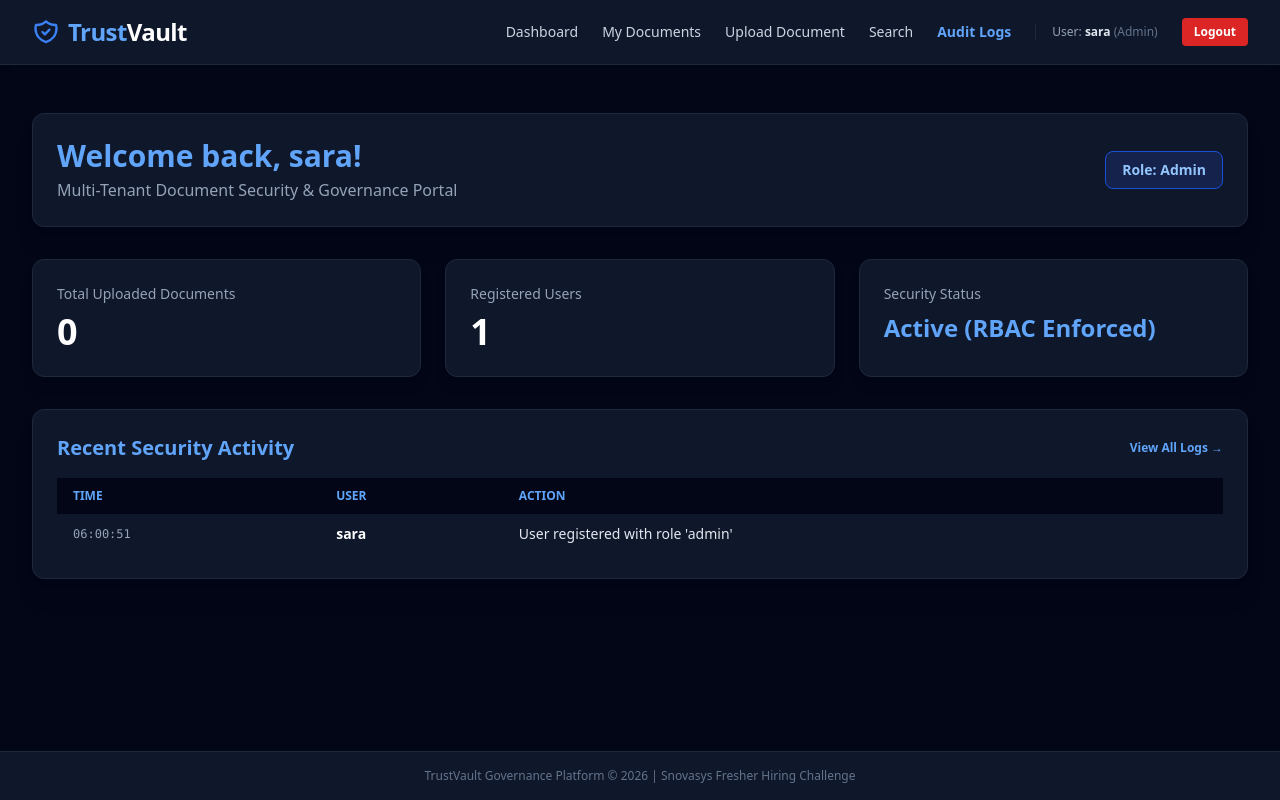
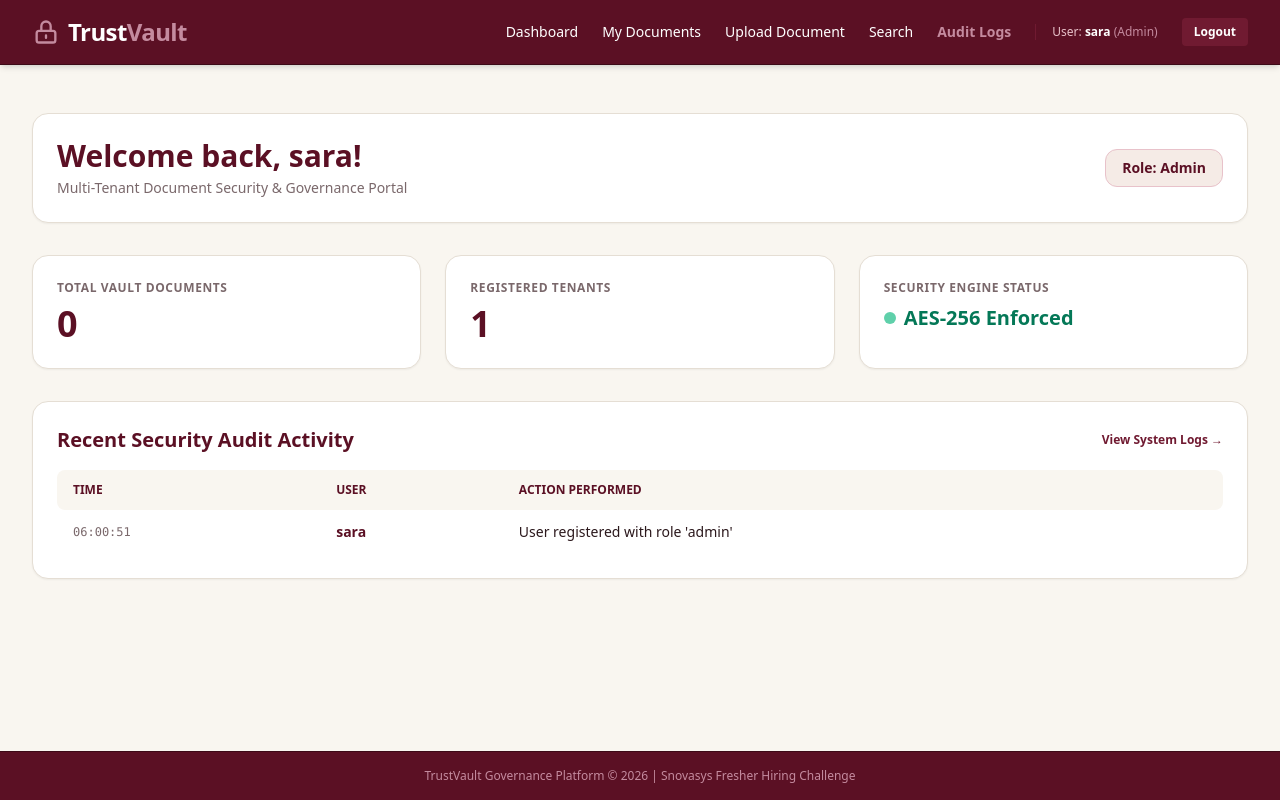
Before and after one commit to JanapatiDivyaSaranya/TrustVault, a Flask app: page /dashboard in a window 1280 px wide. Run offline with Flask 3, Linux system fonts and the light colour scheme; a user stored in the database is signed in; some libraries are stand-ins or nearby versions.

Commit message:
Update Flask application templates to Warm Neutral & Burgundy theme

```diff
--- a/templates/base.html
+++ b/templates/base.html
@@ -3,42 +3,46 @@
 <head>
     <meta charset="UTF-8">
     <meta name="viewport" content="width=device-width, initial-scale=1.0">
-    <title>{% block title %}TrustVault{% endblock %}</title>
+    <title>{% block title %}TrustVault Security Portal{% endblock %}</title>
     <!-- Tailwind CSS CDN -->
     <script src="https://cdn.tailwindcss.com"></script>
+    <link href="https://fonts.googleapis.com/css2?family=Plus+Jakarta+Sans:wght@300;400;500;600;700&display=swap" rel="stylesheet">
+    <style>
+        body { font-family: 'Plus Jakarta Sans', sans-serif; }
+    </style>
 </head>
-<body class="bg-slate-950 text-slate-100 min-h-screen flex flex-col font-sans">
+<body class="bg-[#F9F6F0] text-[#2B181C] min-h-screen flex flex-col font-sans">
 
-    <!-- Top Navigation Bar -->
-    <nav class="bg-slate-900 border-b border-slate-800 sticky top-0 z-50 shadow-md">
+    <!-- Navbar -->
+    <nav class="bg-[#5B1024] text-white border-b border-[#3D0A17] sticky top-0 z-50 shadow-md">
         <div class="max-w-7xl mx-auto px-4 sm:px-6 lg:px-8">
             <div class="flex items-center justify-between h-16">
                 <!-- Brand Logo -->
                 <div class="flex items-center space-x-3">
-                    <a href="{{ url_for('dashboard') }}" class="text-2xl font-bold tracking-tight text-blue-400 hover:text-blue-300 transition flex items-center gap-2">
-                        <svg class="w-7 h-7 text-blue-500" fill="none" stroke="currentColor" viewBox="0 0 24 24">
-                            <path stroke-linecap="round" stroke-linejoin="round" stroke-width="2" d="M9 12l2 2 4-4m5.618-4.016A11.955 11.955 0 0112 2.944a11.955 11.955 0 01-8.618 3.04A12.02 12.02 0 003 9c0 5.591 3.824 10.29 9 11.622 5.176-1.332 9-6.03 9-11.622 0-1.042-.133-2.052-.382-3.016z"></path>
+                    <a href="{{ url_for('dashboard') }}" class="text-2xl font-bold tracking-tight text-white hover:text-[#E8C2CA] transition flex items-center gap-2">
+                        <svg class="w-7 h-7 text-[#C48B9F]" fill="none" stroke="currentColor" viewBox="0 0 24 24">
+                            <path stroke-linecap="round" stroke-linejoin="round" stroke-width="2" d="M12 15v2m-6 4h12a2 2 0 002-2v-6a2 2 0 00-2-2H6a2 2 0 00-2 2v6a2 2 0 002 2zm10-10V7a4 4 0 00-8 0v4h8z"></path>
                         </svg>
-                        <span>Trust<span class="text-white">Vault</span></span>
+                        <span>Trust<span class="text-[#C48B9F]">Vault</span></span>
                     </a>
                 </div>
 
                 <!-- Nav Links -->
                 {% if current_user.is_authenticated %}
                 <div class="flex items-center space-x-6">
-                    <a href="{{ url_for('dashboard') }}" class="text-sm font-medium text-slate-300 hover:text-blue-400 transition">Dashboard</a>
-                    <a href="{{ url_for('my_documents') }}" class="text-sm font-medium text-slate-300 hover:text-blue-400 transition">My Documents</a>
-                    <a href="{{ url_for('upload_file') }}" class="text-sm font-medium text-slate-300 hover:text-blue-400 transition">Upload Document</a>
-                    <a href="{{ url_for('search_documents') }}" class="text-sm font-medium text-slate-300 hover:text-blue-400 transition">Search</a>
+                    <a href="{{ url_for('dashboard') }}" class="text-sm font-medium hover:text-[#C48B9F] transition">Dashboard</a>
+                    <a href="{{ url_for('my_documents') }}" class="text-sm font-medium hover:text-[#C48B9F] transition">My Documents</a>
+                    <a href="{{ url_for('upload_file') }}" class="text-sm font-medium hover:text-[#C48B9F] transition">Upload Document</a>
+                    <a href="{{ url_for('search_documents') }}" class="text-sm font-medium hover:text-[#C48B9F] transition">Search</a>
                     {% if current_user.role == 'admin' %}
-                    <a href="{{ url_for('audit_logs') }}" class="text-sm font-semibold text-blue-400 hover:text-blue-300 transition">Audit Logs</a>
+                    <a href="{{ url_for('audit_logs') }}" class="text-sm font-semibold text-[#C48B9F] hover:text-white transition">Audit Logs</a>
                     {% endif %}
 
-                    <span class="text-xs text-slate-400 border-l border-slate-800 pl-4">
-                        User: <strong class="text-slate-200">{{ current_user.username }}</strong>
-                        <span class="text-slate-500">({{ current_user.role|capitalize }})</span>
+                    <span class="text-xs text-[#E8C2CA] border-l border-[#701A31] pl-4">
+                        User: <strong class="text-white">{{ current_user.username }}</strong>
+                        <span class="text-[#C48B9F]">({{ current_user.role|capitalize }})</span>
                     </span>
-                    <a href="{{ url_for('logout') }}" class="bg-red-600 hover:bg-red-500 text-white text-xs font-semibold px-3 py-1.5 rounded transition">Logout</a>
+                    <a href="{{ url_for('logout') }}" class="bg-[#701A31] hover:bg-[#83223A] text-white text-xs font-semibold px-3 py-1.5 rounded transition">Logout</a>
                 </div>
                 {% endif %}
             </div>
@@ -50,7 +54,7 @@
         {% with messages = get_flashed_messages(with_categories=true) %}
             {% if messages %}
                 {% for category, message in messages %}
-                    <div class="p-4 rounded-lg text-sm font-medium mb-4 border {% if category == 'error' %}bg-red-950/80 border-red-800 text-red-200{% else %}bg-blue-950/80 border-blue-800 text-blue-200{% endif %}">
+                    <div class="p-4 rounded-lg text-sm font-medium mb-4 border {% if category == 'error' %}bg-red-50 border-red-200 text-red-800{% else %}bg-emerald-50 border-emerald-200 text-emerald-800{% endif %} shadow-sm">
                         {{ message }}
                     </div>
                 {% endfor %}
@@ -64,7 +68,7 @@
     </main>
 
     <!-- Footer -->
-    <footer class="bg-slate-900 border-t border-slate-800 py-4 text-center text-xs text-slate-500">
+    <footer class="bg-[#5B1024] border-t border-[#3D0A17] py-4 text-center text-xs text-[#C48B9F]">
         TrustVault Governance Platform &copy; 2026 | Snovasys Fresher Hiring Challenge
     </footer>
 
--- a/templates/dashboard.html
+++ b/templates/dashboard.html
@@ -4,54 +4,58 @@
 
 {% block content %}
 <div class="space-y-8">
-    <div class="bg-slate-900 p-6 rounded-xl border border-slate-800 shadow-xl flex justify-between items-center">
+    <div class="bg-white p-6 rounded-2xl border border-[#E5DED4] shadow-sm flex justify-between items-center">
         <div>
-            <h1 class="text-3xl font-bold text-blue-400">Welcome back, {{ current_user.username }}!</h1>
-            <p class="text-slate-400 mt-1">Multi-Tenant Document Security & Governance Portal</p>
+            <h1 class="text-3xl font-bold text-[#5B1024]">Welcome back, {{ current_user.username }}!</h1>
+            <p class="text-[#7A686B] mt-1 text-sm">Multi-Tenant Document Security & Governance Portal</p>
         </div>
-        <span class="px-4 py-2 bg-blue-950/80 border border-blue-700 text-blue-300 font-semibold rounded-lg text-sm">
+        <span class="px-4 py-2 bg-[#F5EBE6] border border-[#E8C2CA] text-[#5B1024] font-semibold rounded-xl text-sm">
             Role: {{ current_user.role|capitalize }}
         </span>
     </div>
 
+    <!-- Analytics Matrix -->
     <div class="grid grid-cols-1 md:grid-cols-3 gap-6">
-        <div class="bg-slate-900 p-6 rounded-xl border border-slate-800 shadow-lg">
-            <h3 class="text-slate-400 text-sm font-medium">Total Uploaded Documents</h3>
-            <p class="text-4xl font-extrabold text-white mt-2">{{ total_docs }}</p>
+        <div class="bg-white p-6 rounded-2xl border border-[#E5DED4] shadow-sm">
+            <h3 class="text-[#7A686B] text-xs font-semibold uppercase tracking-wider">Total Vault Documents</h3>
+            <p class="text-4xl font-extrabold text-[#5B1024] mt-2">{{ total_docs }}</p>
         </div>
-        <div class="bg-slate-900 p-6 rounded-xl border border-slate-800 shadow-lg">
-            <h3 class="text-slate-400 text-sm font-medium">Registered Users</h3>
-            <p class="text-4xl font-extrabold text-white mt-2">{{ total_users }}</p>
+        <div class="bg-white p-6 rounded-2xl border border-[#E5DED4] shadow-sm">
+            <h3 class="text-[#7A686B] text-xs font-semibold uppercase tracking-wider">Registered Tenants</h3>
+            <p class="text-4xl font-extrabold text-[#5B1024] mt-2">{{ total_users }}</p>
         </div>
-        <div class="bg-slate-900 p-6 rounded-xl border border-slate-800 shadow-lg">
-            <h3 class="text-slate-400 text-sm font-medium">Security Status</h3>
-            <p class="text-2xl font-bold text-blue-400 mt-2">Active (RBAC Enforced)</p>
+        <div class="bg-white p-6 rounded-2xl border border-[#E5DED4] shadow-sm">
+            <h3 class="text-[#7A686B] text-xs font-semibold uppercase tracking-wider">Security Engine Status</h3>
+            <p class="text-xl font-bold text-emerald-700 mt-2 flex items-center gap-2">
+                <span class="w-3 h-3 rounded-full bg-emerald-500 animate-pulse"></span> AES-256 Enforced
+            </p>
         </div>
     </div>
 
-    <div class="bg-slate-900 p-6 rounded-xl border border-slate-800 shadow-xl">
+    <!-- Activity Stream -->
+    <div class="bg-white p-6 rounded-2xl border border-[#E5DED4] shadow-sm">
         <div class="flex justify-between items-center mb-4">
-            <h2 class="text-xl font-bold text-blue-400">Recent Security Activity</h2>
+            <h2 class="text-xl font-bold text-[#5B1024]">Recent Security Audit Activity</h2>
             {% if current_user.role == 'admin' %}
-            <a href="{{ url_for('audit_logs') }}" class="text-xs text-blue-400 hover:underline font-semibold">View All Logs &rarr;</a>
+            <a href="{{ url_for('audit_logs') }}" class="text-xs text-[#701A31] hover:underline font-semibold">View System Logs &rarr;</a>
             {% endif %}
         </div>
 
         <div class="overflow-x-auto">
-            <table class="w-full text-left text-sm text-slate-300">
-                <thead class="bg-slate-950 text-blue-400 uppercase text-xs">
+            <table class="w-full text-left text-sm text-[#2B181C]">
+                <thead class="bg-[#F9F6F0] text-[#5B1024] uppercase text-xs font-semibold">
                     <tr>
-                        <th class="py-2.5 px-4">Time</th>
-                        <th class="py-2.5 px-4">User</th>
-                        <th class="py-2.5 px-4">Action</th>
+                        <th class="py-3 px-4 rounded-l-lg">Time</th>
+                        <th class="py-3 px-4">User</th>
+                        <th class="py-3 px-4 rounded-r-lg">Action Performed</th>
                     </tr>
                 </thead>
-                <tbody class="divide-y divide-slate-800">
+                <tbody class="divide-y divide-[#E5DED4]">
                     {% for log in logs %}
-                    <tr class="hover:bg-slate-800/50">
-                        <td class="py-2.5 px-4 font-mono text-xs text-slate-400">{{ log.timestamp.strftime('%H:%M:%S') }}</td>
-                        <td class="py-2.5 px-4 font-semibold text-white">{{ log.username }}</td>
-                        <td class="py-2.5 px-4 text-slate-200">{{ log.action }}</td>
+                    <tr class="hover:bg-[#F9F6F0]/60 transition">
+                        <td class="py-3 px-4 font-mono text-xs text-[#7A686B]">{{ log.timestamp.strftime('%H:%M:%S') }}</td>
+                        <td class="py-3 px-4 font-semibold text-[#5B1024]">{{ log.username }}</td>
+                        <td class="py-3 px-4 text-[#2B181C]">{{ log.action }}</td>
                     </tr>
                     {% endfor %}
                 </tbody>
```
Also changed, not shown: templates/logs.html (+13 -11 lines), templates/my_documents.html (+35 -15 lines), templates/upload.html (+19 -11 lines), trustvault.db (added).
